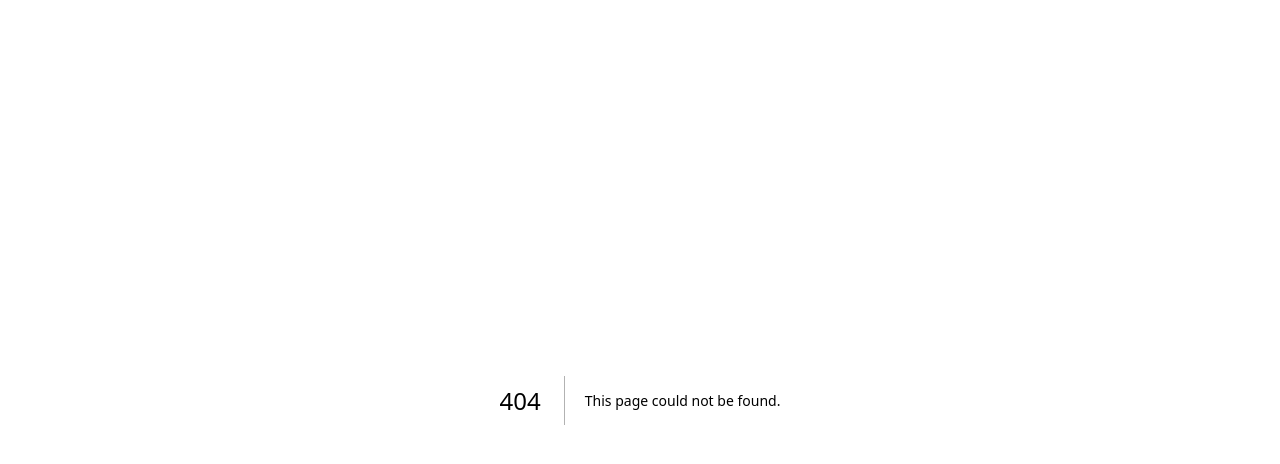
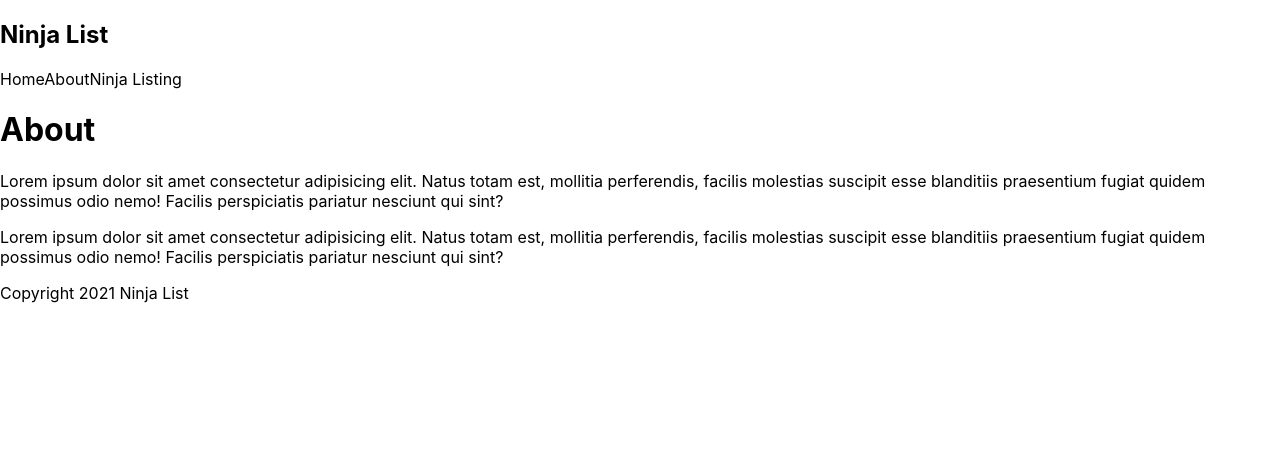
Before and after one commit to bioDanCho/ninjalist-next, a Next.js app: page /about in a window 1280 px wide. Before the commit this address had no page. Shown: the top 464 px of the page. Built offline with nearby package versions, Linux system fonts and the light colour scheme.

Commit message:
first commit

```diff
--- /dev/null
+++ b/comps/Footer.js
@@ -0,0 +1,7 @@
+import React from 'react';
+
+const Footer = () => {
+    return <div>Copyright 2021 Ninja List</div>;
+};
+
+export default Footer;
--- /dev/null
+++ b/comps/Layout.js
@@ -0,0 +1,15 @@
+import React from 'react';
+import Footer from './Footer';
+import Navbar from './Navbar';
+
+const Layout = ({ children }) => {
+    return (
+        <div className='content'>
+            <Navbar />
+            {children}
+            <Footer />
+        </div>
+    );
+};
+
+export default Layout;
--- /dev/null
+++ b/comps/Navbar.js
@@ -0,0 +1,17 @@
+import React from 'react';
+import Link from 'next/link';
+
+const Navbar = () => {
+    return (
+        <nav>
+            <div className='logo'>
+                <h1>Ninja List</h1>
+            </div>
+            <Link href='/'>Home</Link>
+            <Link href='/about'>About</Link>
+            <Link href='/ninjas'>Ninja Listing</Link>
+        </nav>
+    );
+};
+
+export default Navbar;
--- a/pages/_app.js
+++ b/pages/_app.js
@@ -1,7 +1,12 @@
-import '../styles/globals.css'
+import Layout from '../comps/Layout';
+import '../styles/globals.css';
 
 function MyApp({ Component, pageProps }) {
-  return <Component {...pageProps} />
+    return (
+        <Layout>
+            <Component {...pageProps} />
+        </Layout>
+    );
 }
 
-export default MyApp
+export default MyApp;
--- /dev/null
+++ b/pages/about.js
@@ -0,0 +1,23 @@
+import React from 'react';
+
+const About = () => {
+    return (
+        <div>
+            <h1>About</h1>
+            <p>
+                Lorem ipsum dolor sit amet consectetur adipisicing elit. Natus
+                totam est, mollitia perferendis, facilis molestias suscipit esse
+                blanditiis praesentium fugiat quidem possimus odio nemo! Facilis
+                perspiciatis pariatur nesciunt qui sint?
+            </p>
+            <p>
+                Lorem ipsum dolor sit amet consectetur adipisicing elit. Natus
+                totam est, mollitia perferendis, facilis molestias suscipit esse
+                blanditiis praesentium fugiat quidem possimus odio nemo! Facilis
+                perspiciatis pariatur nesciunt qui sint?
+            </p>
+        </div>
+    );
+};
+
+export default About;
```
Also changed, not shown: pages/index.js (+18 -65 lines), pages/ninjas/index.js (added, +11 -0 lines), pages/ninjas/test.js (added, +11 -0 lines).
